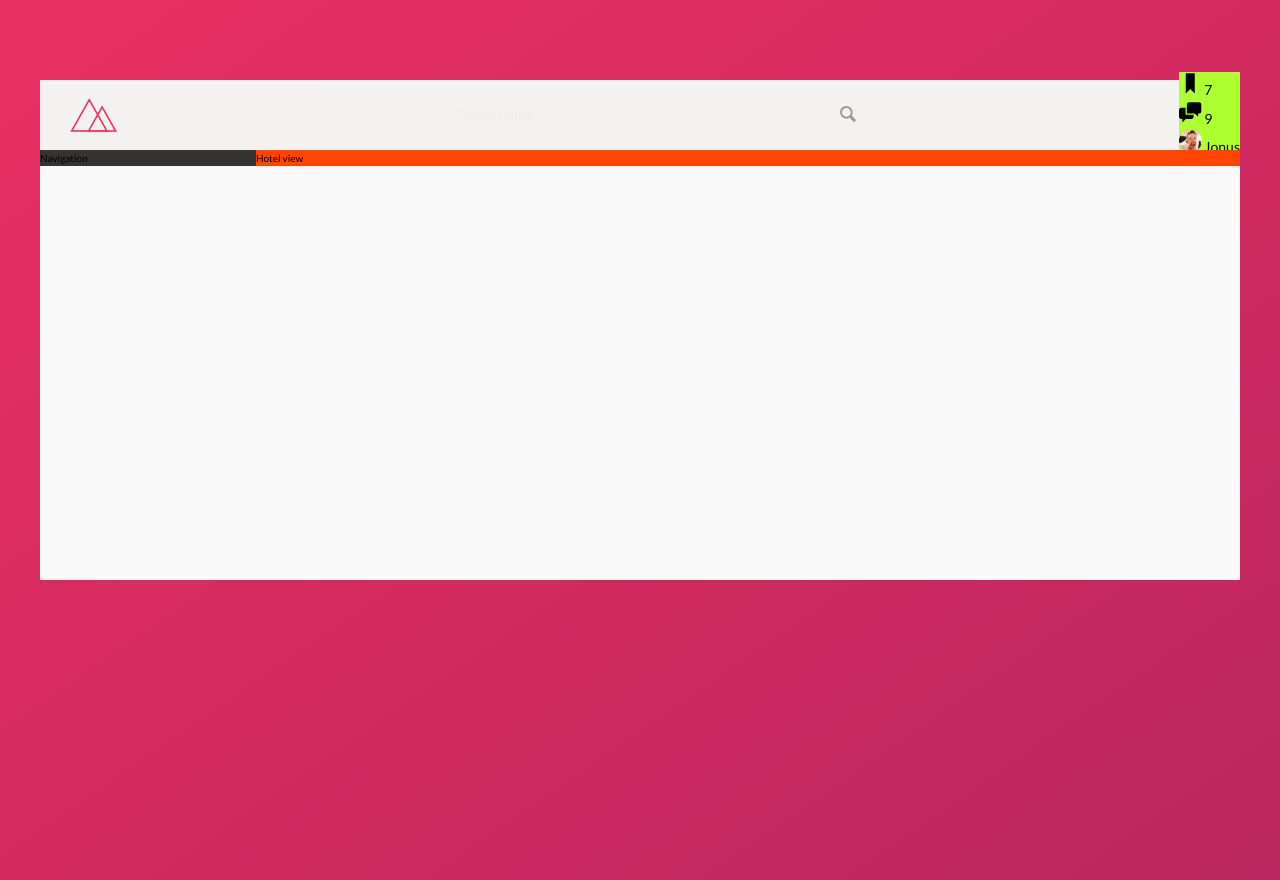
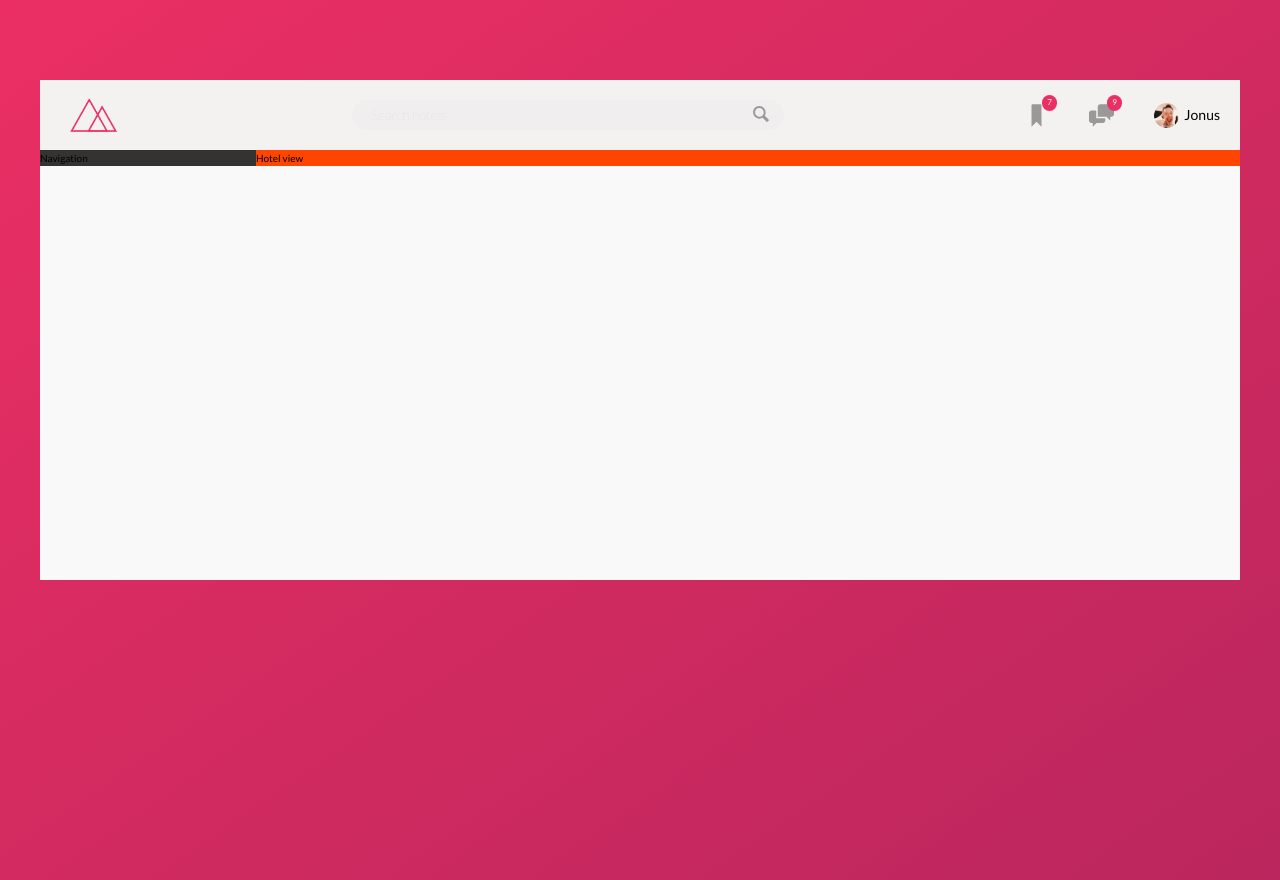
Before and after one commit to shafikul311/trillo-sass, a plain HTML site: page index.html in a window 1280 px wide. Drawn offline with Linux system fonts and the light colour scheme.

Commit message:
header section complete

```diff
--- a/Sass/components/_components.scss
+++ b/Sass/components/_components.scss
@@ -17,7 +17,7 @@
     &__input {
         font-family: inherit;
         color: inherit;
-        background-color:var( --color-Grey-light-2);
+        background-color:var( --color-Grey-light-3);
         border: none;
         padding: 0.7rem 2rem;
         border-radius: 100px;
@@ -27,7 +27,7 @@
         &:focus {
             outline: none;
             width: 100%;
-            background-color: var( --color-Grey-light-3);
+            background-color: var( --color-Grey-light-4);
 
 
         }
@@ -43,13 +43,13 @@
     }
 
     &__input:focus + &__button {
-        background-color: var( --color-Grey-light-3);
+        background-color: var( --color-Grey-light-4);
 
     }
 
     &__button {
         border: none;
-        background-color: var( --color-grey-light-2);
+        background-color: var( --color-Grey-light-3);
         &:focus {
             outline: none;
         }
@@ -77,19 +77,60 @@
 
 .user-nav {
 
-    background-color: greenyellow;
-    &__icon-box {
+    align-self: stretch;
+
+
+    display: flex;
+    align-items: center;
+
+
+
+    & > *{
+        padding: 0 2rem;
+        cursor: pointer;
+        height: 100%;
+
+        display: flex;
+        align-items: center;
 
     }
 
+
+    & > *:hover {
+        background-color: var(--color-Grey-light-3);
+
+    }
+
+    &__icon__box {
+        position: relative;
+    }
+
     &__icon {
-        height: 2.25rem;
-        width: 2.25rem;
+        height: 2.5rem;
+        width: 2.5rem;
+        fill: var( --color-Grey-dark-3);
 
 
     }
 
-    &nav__notification {
+    &__notification {
+        font-size: .8rem;
+        height: 1.55rem;
+        width: 1.55rem;
+        border-radius: 50%;
+        background-color: var( --color-Primary);
+        color: #fff;
+
+        position: absolute;
+        top: 1.5rem;
+        right: 1.2rem;
+
+
+        display: flex;
+        justify-content: center;
+        align-items: center;
+
+
 
     }
 
@@ -98,8 +139,9 @@
     }
 
     &__user-photo {
-        height: 2.25rem;
+        height: 2.5rem;
         border-radius: 50%;
+        margin-right: .5rem;
 
     }
     &__user-name {
--- a/Sass/layout/_layout.scss
+++ b/Sass/layout/_layout.scss
@@ -11,7 +11,7 @@
 .header {
     height: 7rem;
     background-color: var( --color-Grey-light-2);
-    border-radius: var(--color-grey-light-2);
+    border-radius: var(--color-Grey-light-2);
 
     display: flex;
     justify-content: space-between;
```
Also changed, not shown: css/main.css.
